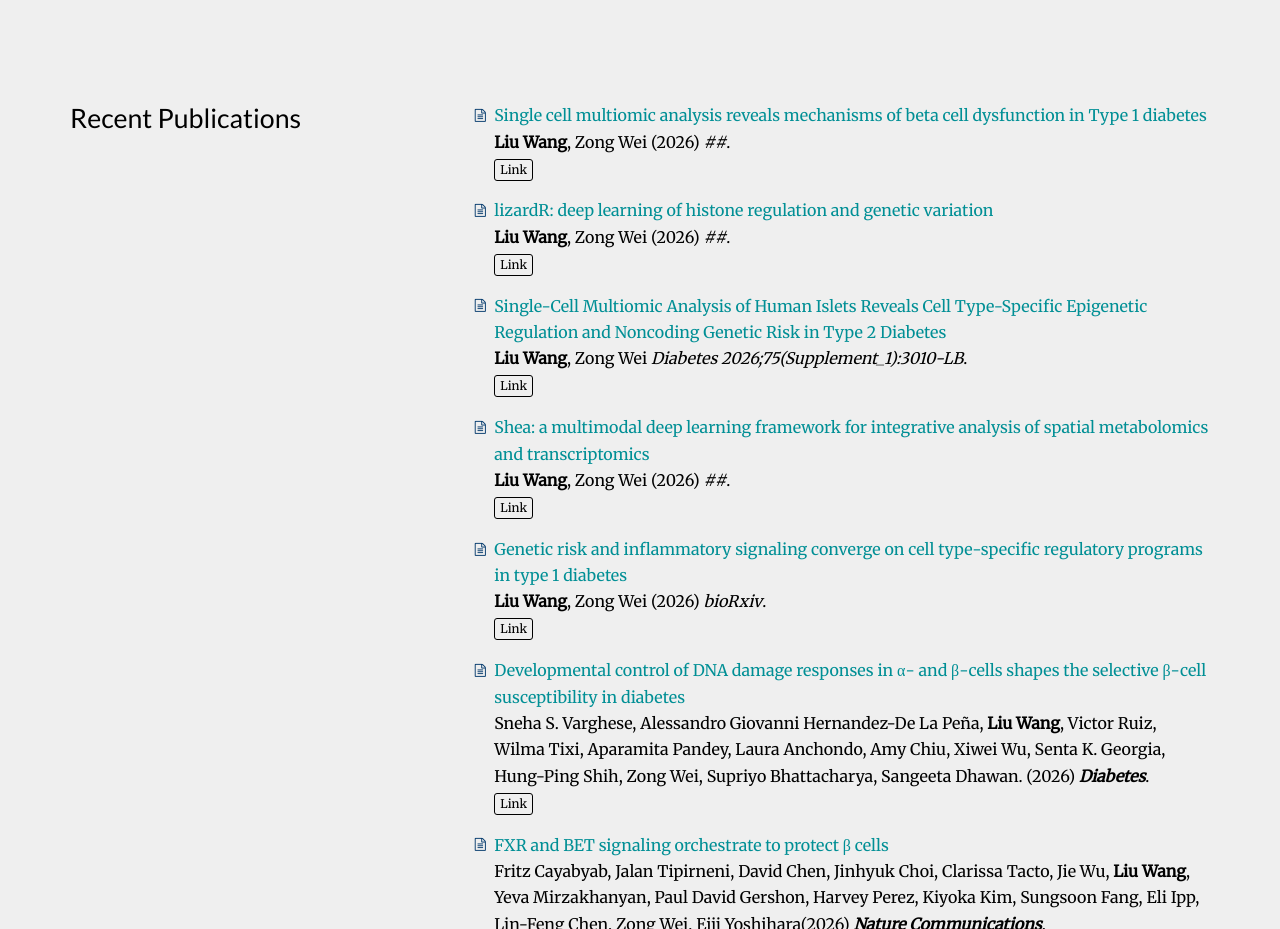
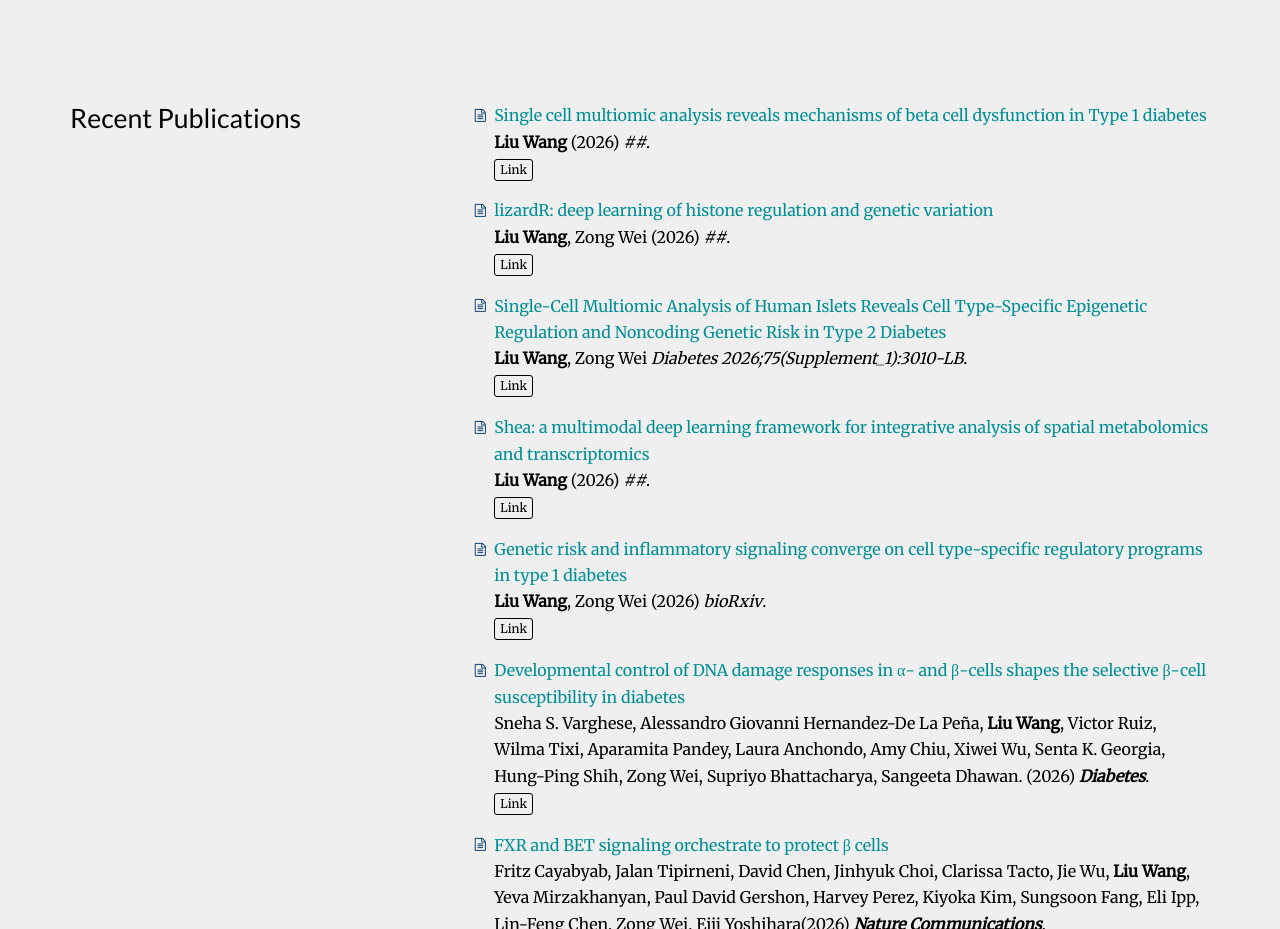
Before and after one commit to 256wangliu/256wangliu.github.io, a plain HTML site: page index.html in a window 1280 px wide. Shown: the part 1520-2449 px from the top of the page. Drawn offline with nearby package versions, Linux system fonts and the light colour scheme; some packages are replaced by stand-ins of ours; files whose address does not match are found by name.

Commit message:
Update index.html

```diff
--- a/index.html
+++ b/index.html
@@ -363,7 +363,7 @@ Dr. Wang's research integrates single-cell and spatial multiomics, computational
     Single cell multiomic analysis reveals mechanisms of beta cell dysfunction in Type 1 diabetes
     </div>
     <div >
-       <b>Liu Wang</b>, Zong Wei (2026) <i>##</i>.
+       <b>Liu Wang</b> (2026) <i>##</i>.
     </div>
   <p>
 <a class="btn btn-primary btn-outline btn-xs" href=" " target="_blank">
@@ -408,7 +408,7 @@ Dr. Wang's research integrates single-cell and spatial multiomics, computational
     Shea: a multimodal deep learning framework for integrative analysis of spatial metabolomics and transcriptomics
     </div>
     <div >
-       <b>Liu Wang</b>, Zong Wei (2026) <i>##</i>.
+       <b>Liu Wang</b> (2026) <i>##</i>.
     </div>
   <p>
 <a class="btn btn-primary btn-outline btn-xs" href="https://github.com/256wangliu/SHEA" target="_blank">
```
